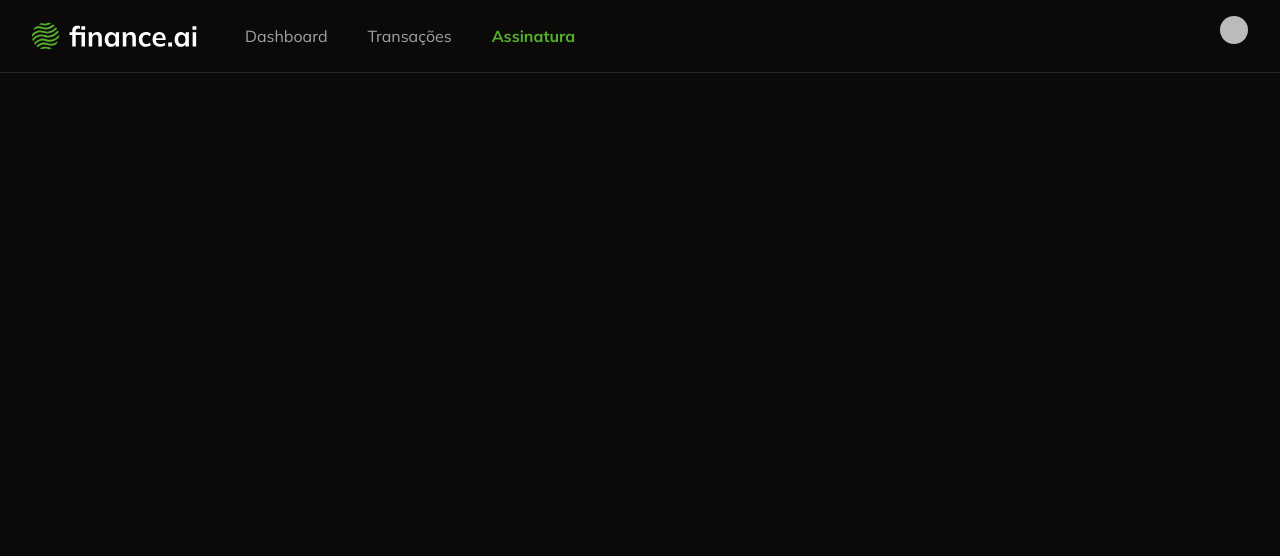
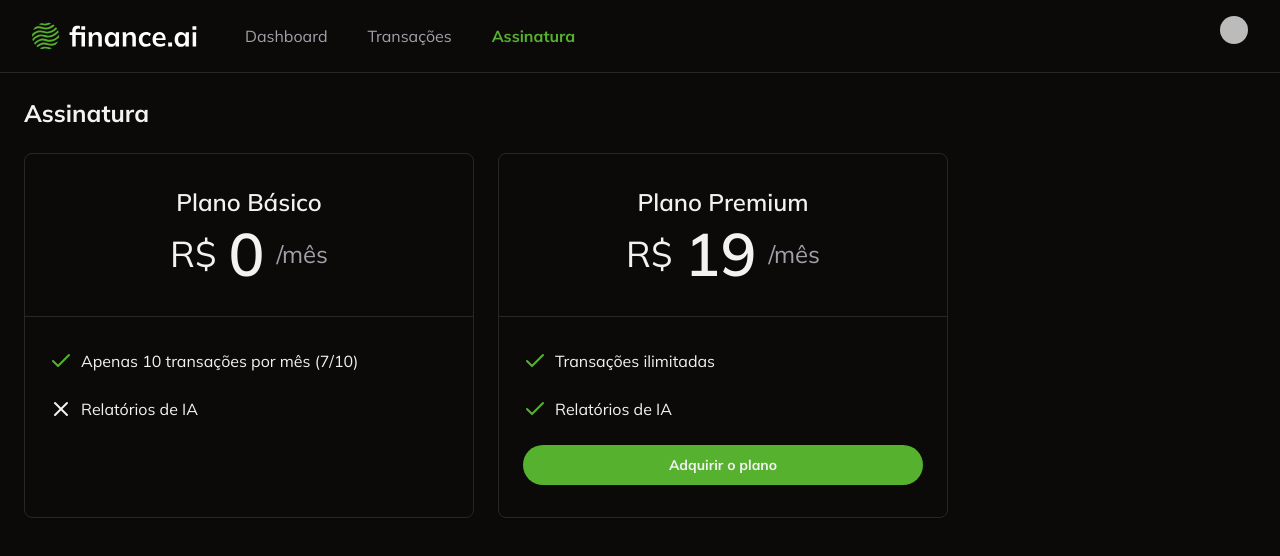
Before and after one commit to IgorMatheus2411/finance-ia, a Next.js app: page /subscription in a window 1280 px wide. Shown: the top 556 px of the page. Built offline with nearby package versions, Linux system fonts and the light colour scheme; no server answers; sample sign-in values are in the browser's storage; some icons are missing.

Commit message:
stop: CHECKOUT STRIP

```diff
--- /dev/null
+++ b/app/subscription/_components/acquire-plan-button.tsx
@@ -0,0 +1,30 @@
+"use client"
+
+import { Button } from "@/app/_components/ui/button";
+import { createStripeCheckout } from "../actions/create-stripe-checkout";
+import { loadStripe } from "@stripe/stripe-js";
+
+
+const AcquirePlanButton = () => {
+
+    const handleAcquirePlanClick = async () => {
+        const {sessionId} = await createStripeCheckout()
+        if(!process.env.NEXT_PUBLIC_STRIPE_PUBLISHABLE_KEY) {
+            throw new Error ("Stripe publishable key no found")
+        }
+        const stripe = await loadStripe(process.env.NEXT_PUBLIC_STRIPE_PUBLISHABLE_KEY);
+        if(!stripe) {
+            throw new Error ("Failed to load Stripe")
+        }
+        await stripe.redirectToCheckout({sessionId}); //
+    }
+    return (
+            <Button className="w-full rounded-full font-bold"
+            onClick={handleAcquirePlanClick}
+            >
+                        Adquirir o plano
+                    </Button>
+     );
+}
+
+export default AcquirePlanButton;
--- /dev/null
+++ b/app/subscription/actions/create-stripe-checkout/index.ts
@@ -0,0 +1,37 @@
+"use server";
+
+import { auth } from "@clerk/nextjs/server";
+import Stripe from "stripe";
+
+export const createStripeCheckout = async () => {
+  const { userId } = await auth();
+  if (!userId) {
+    throw new Error("Unauthorized");
+  }
+
+  if (!process.env.STRIPE_SECRET_KEY) {
+    throw new Error("Stripe secret key is not found");
+  }
+  const stripe = new Stripe(process.env.STRIPE_SECRET_KEY, {
+    apiVersion: "2024-10-28.acacia",
+  });
+
+  const session = await stripe.checkout.sessions.create({
+    payment_method_types: ["card"],
+    mode: "subscription",
+    success_url: "https://localhost:3000",
+    cancel_url: "https://localhost:3000",
+    subscription_data: {
+      metadata: {
+        clerk_user_id: userId,
+      },
+    },
+    line_items: [
+      {
+        price: process.env.STRIPE_PREMIUM_PLAN_PRICE_ID,
+        quantity: 1,
+      },
+    ],
+  });
+  return { sessionId: session.id };
+};
--- a/app/subscription/page.tsx
+++ b/app/subscription/page.tsx
@@ -1,6 +1,9 @@
 import { auth } from "@clerk/nextjs/server";
 import Navbar from "../_components/navbar";
 import { redirect } from "next/navigation";
+import { Card, CardContent, CardHeader } from "../_components/ui/card";
+import { CheckIcon, XIcon } from "lucide-react";
+import AcquirePlanButton from "./_components/acquire-plan-button";
 
 const SubscriptionPage = async() => {
     const {userId} = await auth()
@@ -8,7 +11,62 @@
        redirect ("/")
     }
 
-    return <Navbar/>
+
+    return <>
+    <Navbar/>
+    <div className="p-6 space-y-6">
+        <h1 className="font-bold text-2xl">Assinatura</h1>
+
+        <div className="flex gap-6">
+            <Card className="w-[450px]">
+                <CardHeader className="border-b border-solid py-8">
+                    <h2 className="text-center text-2xl font-semibold">
+                        Plano Básico
+                    </h2>
+                    <div className="flex items-center gap-3 justify-center">
+                        <span className="text-4xl">R$</span>
+                        <span className="font-semibold text-6xl">0</span>
+                        <span className="text-2xl text-muted-foreground">/mês</span>
+                    </div>
+                </CardHeader>
+                <CardContent className="space-y-6 py-8">
+                    <div className="flex items-center gap-2">
+                        <CheckIcon className="text-primary"/>
+                        <p>Apenas 10 transações por mês (7/10)</p>
+                    </div>
+                    <div className="flex items-center gap-2">
+                        <XIcon/>
+                        <p>Relatórios de IA</p>
+                    </div>
+                </CardContent>
+            </Card>
+
+             <Card className="w-[450px]">
+                <CardHeader className="border-b border-solid py-8">
+                    <h2 className="text-center text-2xl font-semibold">
+                        Plano Premium
+                    </h2>
+                    <div className="flex items-center gap-3 justify-center">
+                        <span className="text-4xl">R$</span>
+                        <span className="font-semibold text-6xl">19</span>
+                        <span className="text-2xl text-muted-foreground">/mês</span>
+                    </div>
+                </CardHeader>
+                <CardContent className="space-y-6 py-8">
+                    <div className="flex items-center gap-2">
+                        <CheckIcon className="text-primary"/>
+                        <p>Transações ilimitadas</p>
+                    </div>
+                    <div className="flex items-center gap-2">
+                        <CheckIcon className="text-primary"/>
+                        <p>Relatórios de IA</p>
+                    </div>
+                <AcquirePlanButton />
+                </CardContent>
+            </Card>
+        </div>
+    </div>
+    </>
 }
 
 export default SubscriptionPage;
--- a/package.json
+++ b/package.json
@@ -6,8 +6,7 @@
     "dev": "next dev",
     "build": "next build",
     "start": "next start",
-    "lint": "next lint",
-    "prepare": "husky"
+    "lint": "next lint"
   },
   "dependencies": {
     "@clerk/nextjs": "^5.7.5",
@@ -21,6 +20,7 @@
     "@radix-ui/react-scroll-area": "^1.2.0",
     "@radix-ui/react-select": "^2.1.2",
     "@radix-ui/react-slot": "^1.1.0",
+    "@stripe/stripe-js": "^4.9.0",
     "@tanstack/react-table": "^8.20.5",
     "class-variance-authority": "^0.7.0",
     "clsx": "^2.1.1",
@@ -35,6 +35,7 @@
     "react-hook-form": "^7.53.1",
     "react-number-format": "^5.4.2",
     "recharts": "^2.13.3",
+    "stripe": "^17.3.1",
     "tailwind-merge": "^2.5.4",
     "tailwindcss-animate": "^1.0.7",
     "zod": "^3.23.8"
```
Also changed, not shown: 2 other files (tests, documents, lock files or other folders).
